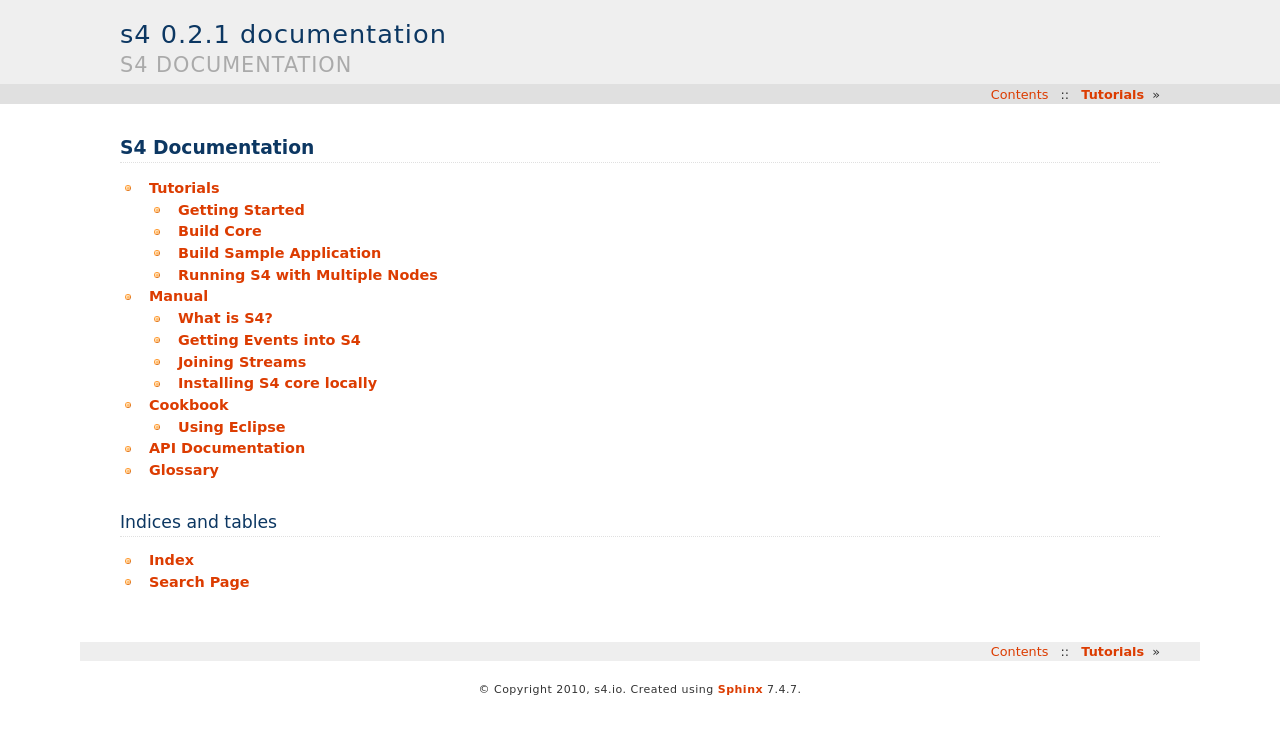
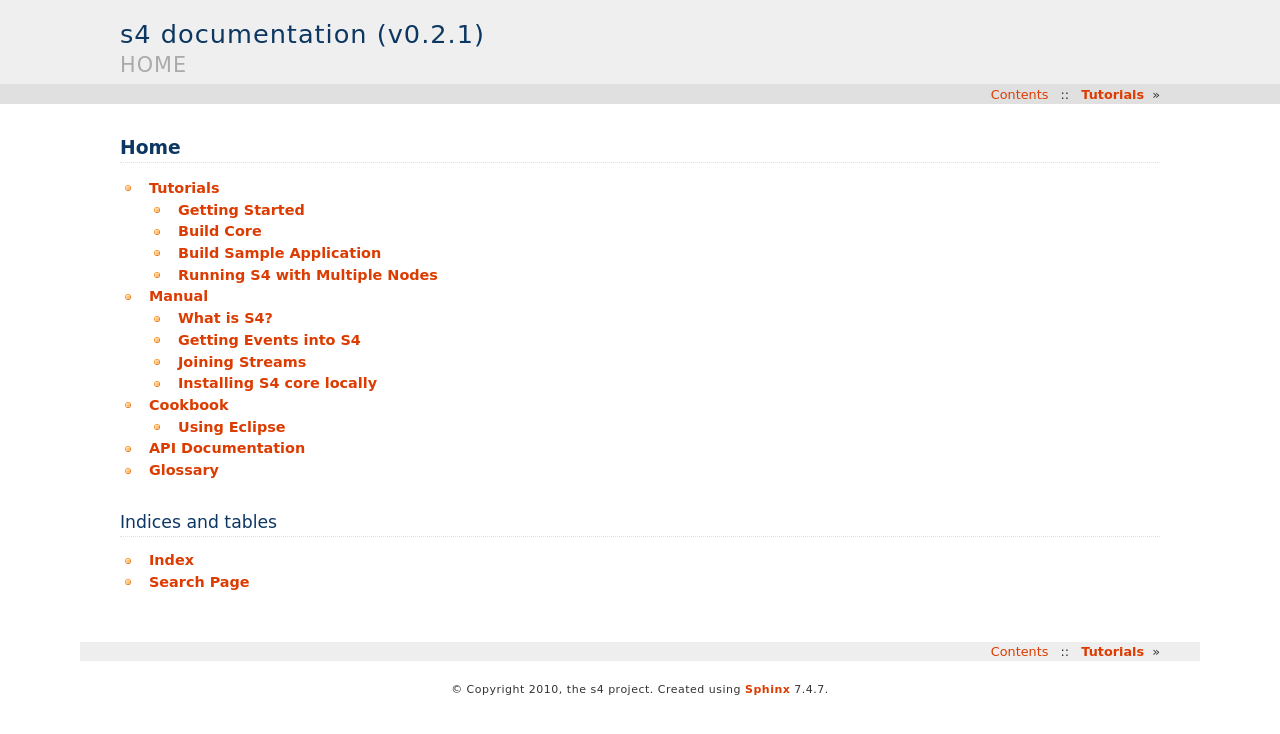
Before and after one commit to s4/docs, a Sphinx documentation site: the page built from source/index.rst, in a window 1280 px wide. Shown: the top 734 px of the page. Built offline with Sphinx 7.4.7, drawn with Linux system fonts in a browser that asks for light colours; formulas are drawn with MathJax 3; some of the changed lines change nothing that is shown.

Commit message:
Adding custom layout/css

```diff
--- /dev/null
+++ b/source/_static/custom.css_t
@@ -0,0 +1,3 @@
+div.header img.rightlogo {
+	margin-top: 20px;
+}
--- /dev/null
+++ b/source/_templates/layout.html
@@ -0,0 +1,18 @@
+{% extends "!layout.html" %}
+{% set css_files = css_files + ['_static/custom.css'] %}
+
+{%- block extrahead %}
+{{ super() }}
+<script type='text/javascript'>
+  var _gaq = _gaq || [];
+  _gaq.push(['_setAccount', 'UA-19490961-1']);
+  _gaq.push(['_setDomainName', '.s4.io']);
+  _gaq.push(['_trackPageview']);
+
+  (function() {
+    var ga = document.createElement('script'); ga.type = 'text/javascript'; ga.async = true;
+    ga.src = ('https:' == document.location.protocol ? 'https://ssl' : 'http://www') + '.google-analytics.com/ga.js';
+    var s = document.getElementsByTagName('script')[0]; s.parentNode.insertBefore(ga, s);
+  })();
+</script>
+{% endblock %}
--- a/source/conf.py
+++ b/source/conf.py
@@ -41,7 +41,7 @@
 
 # General information about the project.
 project = u's4'
-copyright = u'2010, s4.io'
+copyright = u'2010, the s4 project'
 
 # The version info for the project you're documenting, acts as replacement for
 # |version| and |release|, also used in various other places throughout the
@@ -103,14 +103,14 @@
 
 # The name for this set of Sphinx documents.  If None, it defaults to
 # "<project> v<release> documentation".
-#html_title = None
+html_title = 's4 documentation (v%s)' % (version)
 
 # A shorter title for the navigation bar.  Default is the same as html_title.
 #html_short_title = None
 
 # The name of an image file (relative to this directory) to place at the top
 # of the sidebar.
-#html_logo = None
+html_logo = '_static/s4.png'
 
 # The name of an image file (within the static path) to use as favicon of the
 # docs.  This file should be a Windows icon file (.ico) being 16x16 or 32x32
--- a/source/index.rst
+++ b/source/index.rst
@@ -3,8 +3,8 @@
    You can adapt this file completely to your liking, but it should at least
    contain the root `toctree` directive.
 
-S4 Documentation
-================
+Home
+====
 
 .. toctree::
    :maxdepth: 2
```
Also changed, not shown: source/_static/s4.png (added), 1 other file.
